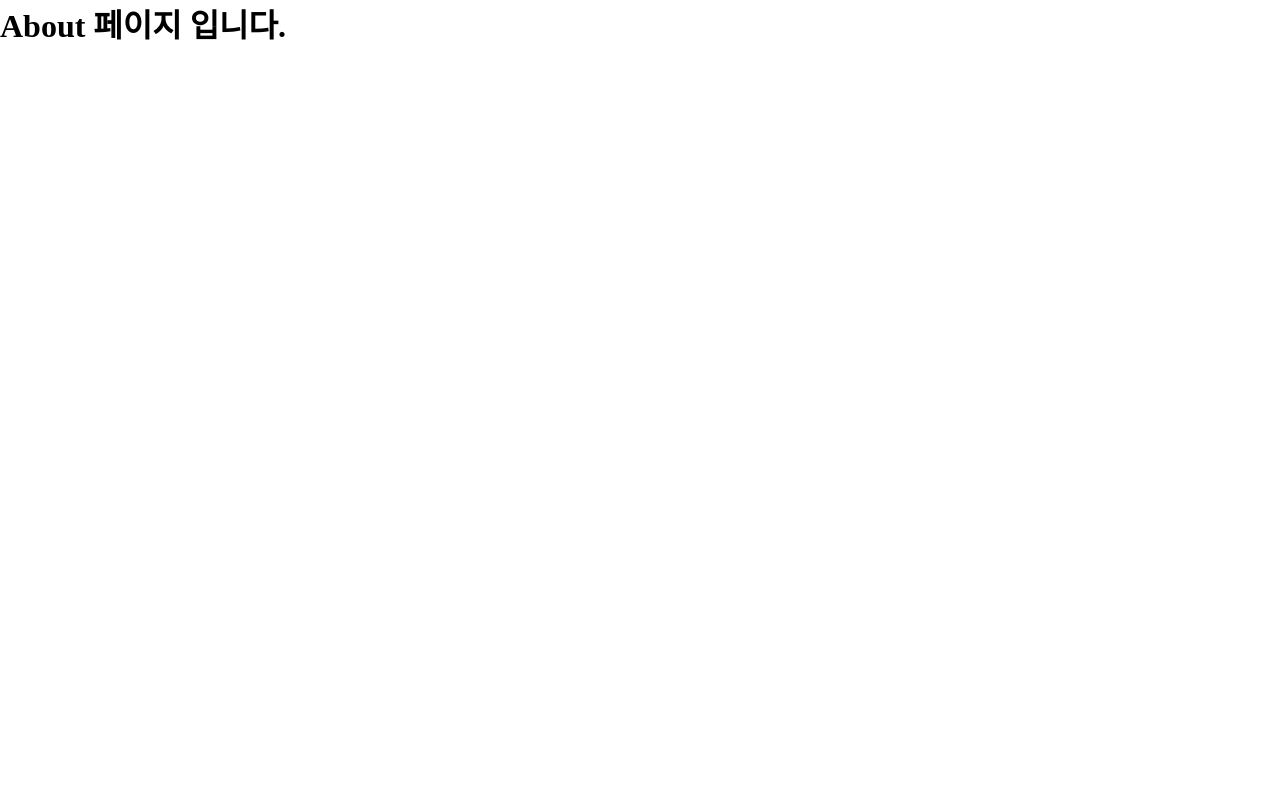
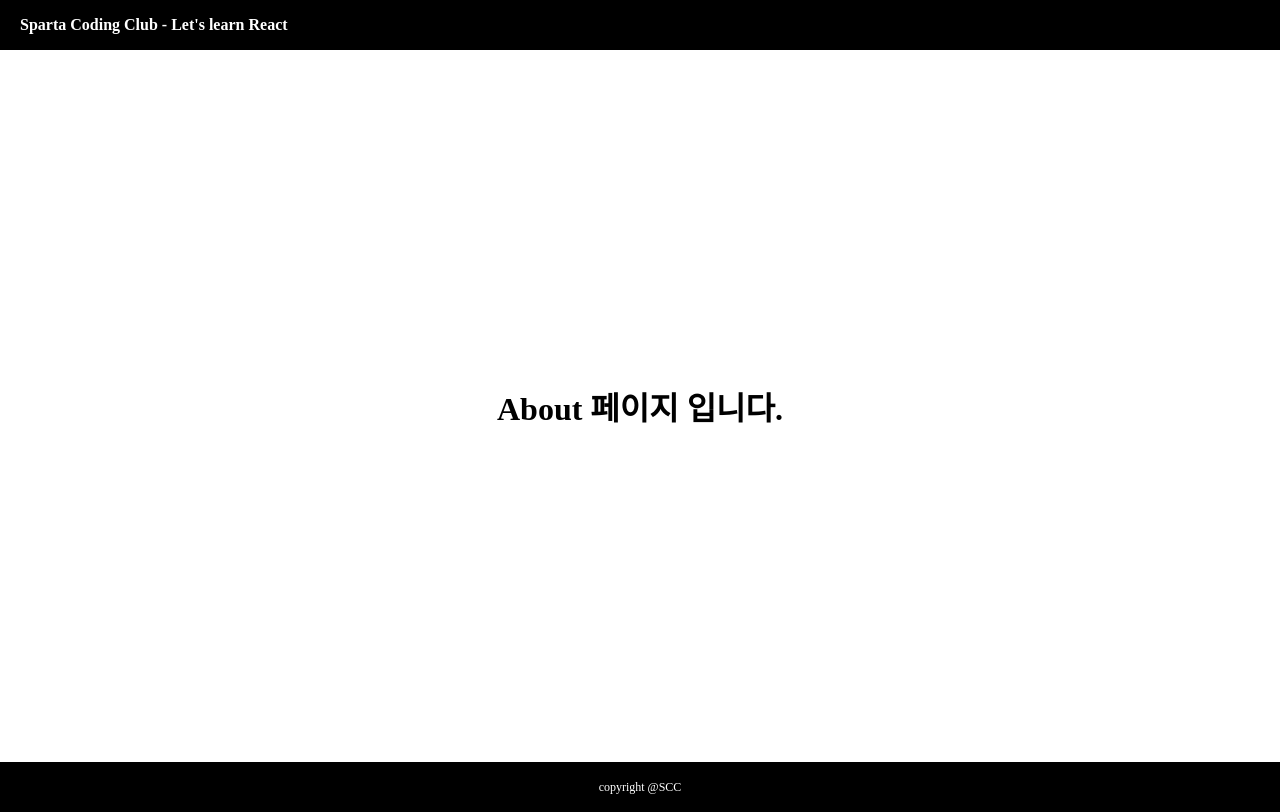
Before and after one commit to yuna-c/react, a React (Vite) app: page /about in a window 1280 px wide. Built offline with nearby package versions, Linux system fonts and the light colour scheme.

Commit message:
📝 add : props와 chilren을 활용한 공통 Layout

```diff
--- /dev/null
+++ b/src/shared/Layout.jsx
@@ -0,0 +1,56 @@
+const HeaderStyles = {
+  width: '100%',
+  background: 'black',
+  height: '50px',
+  display: 'flex',
+  alignItems: 'center',
+  paddingLeft: '20px',
+  color: 'white',
+  fontWeight: '600'
+};
+const FooterStyles = {
+  width: '100%',
+  height: '50px',
+  display: 'flex',
+  background: 'black',
+  color: 'white',
+  alignItems: 'center',
+  justifyContent: 'center',
+  fontSize: '12px'
+};
+
+const layoutStyles = {
+  display: 'flex',
+  flexDirection: 'column',
+  justifyContent: 'center',
+  alignItems: 'center',
+  minHeight: 'calc(100vh - 11vh)'
+};
+
+function Header() {
+  return (
+    <div style={{ ...HeaderStyles }}>
+      <span>Sparta Coding Club - Let's learn React</span>
+    </div>
+  );
+}
+
+function Footer() {
+  return (
+    <div style={{ ...FooterStyles }}>
+      <span>copyright @SCC</span>
+    </div>
+  );
+}
+
+function Layout({ children }) {
+  return (
+    <div>
+      <Header />
+      <div style={{ ...layoutStyles }}>{children}</div>
+      <Footer />
+    </div>
+  );
+}
+
+export default Layout;
--- a/src/shared/Router.jsx
+++ b/src/shared/Router.jsx
@@ -4,6 +4,7 @@ import Home from '../compoments/Home';
 import About from '../compoments/About';
 import Contact from '../compoments/Contact';
 import Works from '../compoments/Works';
+import Layout from './Layout';
 
 // 2. Router 라는 함수를 만들고 아래와 같이 작성합니다.
 //BrowserRouter를 Router로 감싸는 이유는,
@@ -12,6 +13,7 @@ import Works from '../compoments/Works';
 const Router = () => {
   return (
     <BrowserRouter>
+      <Layout>
         <Routes>
           {/*
 						Routes안에 이렇게 작성합니다.
@@ -25,6 +27,7 @@ const Router = () => {
           <Route path="/contact" element={<Contact />} />
           <Route path="/works" element={<Works />} />
         </Routes>
+      </Layout>
     </BrowserRouter>
   );
 };
```
Lines whose indentation alone changed are shown as unchanged.
